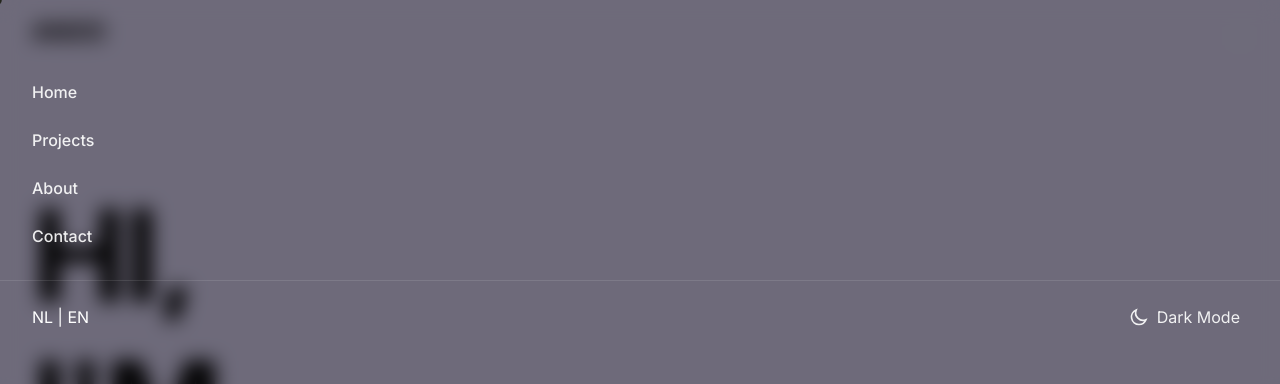
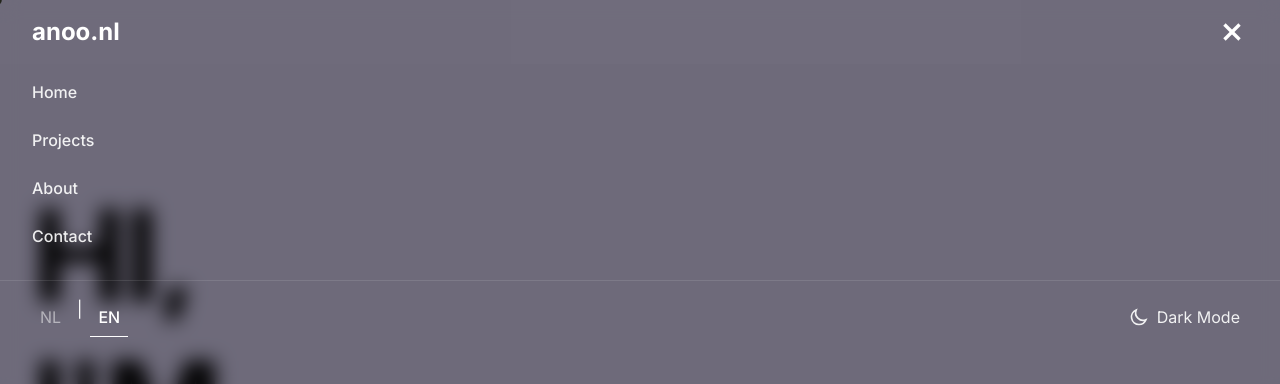
Before and after one commit to 4N00/anoo, a Next.js app: page / in a window 1280 px wide. Both pictures are taken after a click on the button 1240 px from the left and 32 px from the top of the page. Shown: the top 384 px of the page. Built offline with nearby package versions, Linux system fonts and the light colour scheme; no server answers; the database is empty.

Commit message:
feat: improve menu animations and layout

```diff
--- a/src/components/Navbar/index.tsx
+++ b/src/components/Navbar/index.tsx
@@ -6,52 +6,61 @@ import styled from 'styled-components';
 import { motion, AnimatePresence } from 'framer-motion';
 import { useAuth } from '@/context/AuthContext';
 
-const NavbarContainer = styled.nav`
+const NavbarContainer = styled.nav<{ $isMenuOpen: boolean }>`
   position: fixed;
   top: 0;
-  left: 50%;
-  transform: translateX(-50%);
+  left: 0;
   width: 100%;
+  height: 64px;
+  z-index: 2000;
+  background: rgba(255, 255, 255, 0.01);
+  backdrop-filter: ${({ $isMenuOpen }) => $isMenuOpen ? 'none' : 'blur(10px)'};
+  -webkit-backdrop-filter: ${({ $isMenuOpen }) => $isMenuOpen ? 'none' : 'blur(10px)'};
+`;
+
+const NavbarContent = styled.div`
   max-width: 1400px;
-  height: 64px;
+  width: 100%;
+  height: 100%;
+  margin: 0 auto;
   display: flex;
   align-items: center;
   justify-content: space-between;
   padding: 0 2rem;
-  z-index: 1000;
 `;
 
-const Logo = styled(Link)`
+const Logo = styled(Link)<{ $isMenuOpen: boolean }>`
   font-size: 1.5rem;
   font-weight: bold;
-  color: ${({ theme }) => theme.colors.text.primary};
+  color: ${({ $isMenuOpen, theme }) => $isMenuOpen ? 'white' : theme.colors.text.primary};
   text-decoration: none;
+  transition: color 0.2s ease;
 `;
 
 interface HamburgerButtonProps {
   isOpen: boolean;
 }
 
-const HamburgerButton = styled.button<HamburgerButtonProps>`
+const HamburgerButton = styled(motion.button)<HamburgerButtonProps>`
   background: none;
   border: none;
   cursor: pointer;
   padding: 1rem;
   margin: -1rem;
-  width: 48px;
-  height: 48px;
+  width: 64px;
+  height: 64px;
   position: relative;
-  z-index: 2000;
+  z-index: 2100;
   color: ${({ isOpen }) => isOpen ? 'white' : ({ theme }) => theme.colors.text.primary};
-  transition: opacity 0.2s ease, color 0.2s ease;
-
-  &:hover {
-    opacity: 0.7;
-  }
+  transition: color 0.2s ease;
 
   svg {
-    width: 24px;
-    height: 24px;
+    width: 32px;
+    height: 32px;
+    path {
+      transform-origin: center;
+      stroke-width: 2.5;
+    }
   }
 `;
 
@@ -78,6 +87,7 @@ const Backdrop = styled(motion.div)`
   width: 100%;
   height: 100vh;
   z-index: 1400;
+  background: transparent;
 `;
 
 const MenuContent = styled(motion.div)`
@@ -98,8 +108,6 @@ const MenuItem = styled(Link)`
   opacity: 0.9;
   font-weight: 500;
 
-
-
   &:hover {
     opacity: 1;
   }
@@ -115,31 +123,6 @@ const BottomBar = styled.div`
   align-items: center;
   border-top: 1px solid rgba(255, 255, 255, 0.1);
   color: white;
-`;
-
-const CloseButton = styled(motion.button)`
-  position: absolute;
-  top: -3rem;
-  right: 2rem;
-  background: none;
-  border: none;
-  cursor: pointer;
-  padding: 1rem;
-  margin: -1rem;
-  width: 48px;
-  height: 48px;
-  color: white;
-  z-index: 2000;
-  transition: opacity 0.2s ease;
-
-  &:hover {
-    opacity: 0.7;
-  }
-
-  svg {
-    width: 24px;
-    height: 24px;
-  }
 `;
 
 const ThemeToggle = styled.button`
@@ -161,6 +144,35 @@ const ThemeToggle = styled.button`
   svg {
     width: 20px;
     height: 20px;
+  }
+`;
+
+const LanguageToggle = styled.div`
+  display: flex;
+  gap: 0.5rem;
+  color: white;
+`;
+
+const LanguageOption = styled(motion.button)<{ $isActive?: boolean }>`
+  background: none;
+  border: none;
+  cursor: pointer;
+  padding: 0.5rem;
+  color: white;
+  opacity: ${({ $isActive }) => $isActive ? 1 : 0.5};
+  font-weight: ${({ $isActive }) => $isActive ? 500 : 400};
+  position: relative;
+
+  &::after {
+    content: '';
+    position: absolute;
+    bottom: 0;
+    left: 0;
+    width: 100%;
+    height: 1px;
+    background: white;
+    transform: scaleX(${({ $isActive }) => $isActive ? 1 : 0});
+    transition: transform 0.2s ease;
   }
 `;
 
@@ -208,13 +220,76 @@ const contentVariants = {
 
 const Navbar = () => {
   const [isMenuOpen, setIsMenuOpen] = useState(false);
+  const [language, setLanguage] = useState<'EN' | 'NL'>('EN');
   const { user } = useAuth();
   const [isDarkTheme, setIsDarkTheme] = useState(false);
+
+  const hamburgerVariants = {
+    hover: {
+      transition: {
+        staggerChildren: 0.1,
+      }
+    }
+  };
+
+  const lineOneVariants = {
+    initial: { y: 0, rotate: 0 },
+    hover: {
+      y: [0, -4, 0],
+      transition: {
+        repeat: Infinity,
+        duration: 1,
+        ease: "easeInOut"
+      }
+    },
+    open: {
+      y: 6,
+      rotate: 45,
+      transition: { duration: 0.2, ease: "easeOut" }
+    }
+  };
+
+  const lineTwoVariants = {
+    initial: { opacity: 1 },
+    hover: {
+      y: [0, -4, 0],
+      transition: {
+        repeat: Infinity,
+        duration: 1,
+        ease: "easeInOut"
+      }
+    },
+    open: {
+      opacity: 0,
+      transition: { duration: 0.15 }
+    }
+  };
+
+  const lineThreeVariants = {
+    initial: { y: 0, rotate: 0 },
+    hover: {
+      y: [0, -4, 0],
+      transition: {
+        repeat: Infinity,
+        duration: 1,
+        ease: "easeInOut"
+      }
+    },
+    open: {
+      y: -6,
+      rotate: -45,
+      transition: { duration: 0.2, ease: "easeOut" }
+    }
+  };
 
   const handleClickOutside = (e: React.MouseEvent) => {
     if (e.target === e.currentTarget) {
       setIsMenuOpen(false);
     }
+  };
+
+  const handleLanguageChange = (newLang: 'EN' | 'NL') => {
+    setLanguage(newLang);
   };
 
   const toggleTheme = () => {
@@ -224,13 +299,24 @@ const Navbar = () => {
 
   return (
     <>
-      <NavbarContainer>
-        <Logo href="/">ANOO</Logo>
-        <HamburgerButton isOpen={isMenuOpen} onClick={() => setIsMenuOpen(true)}>
-          <svg width="24" height="24" viewBox="0 0 24 24" fill="none" stroke="currentColor" strokeWidth="2">
-            <path d="M4 6h16M4 12h16M4 18h16" />
-          </svg>
-        </HamburgerButton>
+      <NavbarContainer $isMenuOpen={isMenuOpen}>
+        <NavbarContent>
+          <Logo href="/" $isMenuOpen={isMenuOpen}>anoo.nl</Logo>
+          <HamburgerButton
+            isOpen={isMenuOpen}
+            onClick={() => setIsMenuOpen(!isMenuOpen)}
+            variants={hamburgerVariants}
+            whileHover={isMenuOpen ? undefined : "hover"}
+            initial="initial"
+            animate={isMenuOpen ? "open" : "initial"}
+          >
+            <svg width="32" height="32" viewBox="0 0 24 24" fill="none" stroke="currentColor" strokeWidth="2">
+              <motion.path variants={lineOneVariants} d="M4 6h16" />
+              <motion.path variants={lineTwoVariants} d="M4 12h16" />
+              <motion.path variants={lineThreeVariants} d="M4 18h16" />
+            </svg>
+          </HamburgerButton>
+        </NavbarContent>
       </NavbarContainer>
 
       <AnimatePresence>
@@ -243,18 +329,6 @@ const Navbar = () => {
               exit="closed"
               variants={overlayVariants}
             >
-              <CloseButton
-                onClick={() => setIsMenuOpen(false)}
-                initial={{ opacity: 0 }}
-                animate={{ opacity: 1 }}
-                exit={{ opacity: 0 }}
-                transition={{ duration: 0.2 }}
-              >
-                <svg width="24" height="24" viewBox="0 0 24 24" fill="none" stroke="currentColor" strokeWidth="2">
-                  <path d="M18 6L6 18M6 6l12 12" />
-                </svg>
-              </CloseButton>
-
               <MenuContent variants={contentVariants}>
                 <MenuItem href="/" onClick={() => setIsMenuOpen(false)}>
                   Home
@@ -276,7 +350,25 @@ const Navbar = () => {
               </MenuContent>
 
               <BottomBar>
-                <div>NL | EN</div>
+                <LanguageToggle>
+                  <LanguageOption
+                    $isActive={language === 'NL'}
+                    onClick={() => handleLanguageChange('NL')}
+                    whileHover={{ opacity: 1 }}
+                    whileTap={{ scale: 0.95 }}
+                  >
+                    NL
+                  </LanguageOption>
+                  <span>|</span>
+                  <LanguageOption
+                    $isActive={language === 'EN'}
+                    onClick={() => handleLanguageChange('EN')}
+                    whileHover={{ opacity: 1 }}
+                    whileTap={{ scale: 0.95 }}
+                  >
+                    EN
+                  </LanguageOption>
+                </LanguageToggle>
                 <ThemeToggle onClick={toggleTheme}>
                   {isDarkTheme ? (
                     <svg viewBox="0 0 24 24" fill="none" stroke="currentColor" strokeWidth="2">
```
